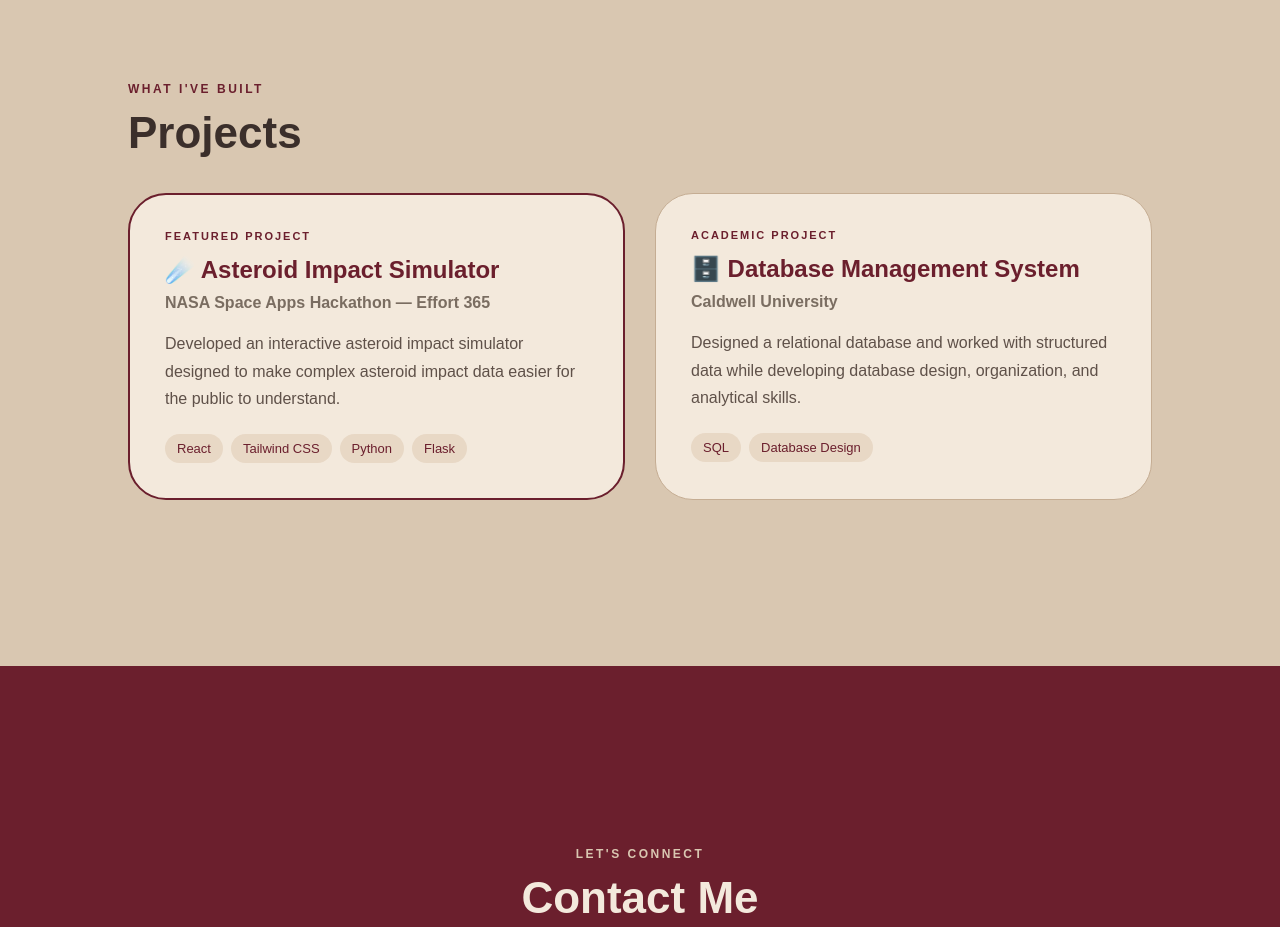
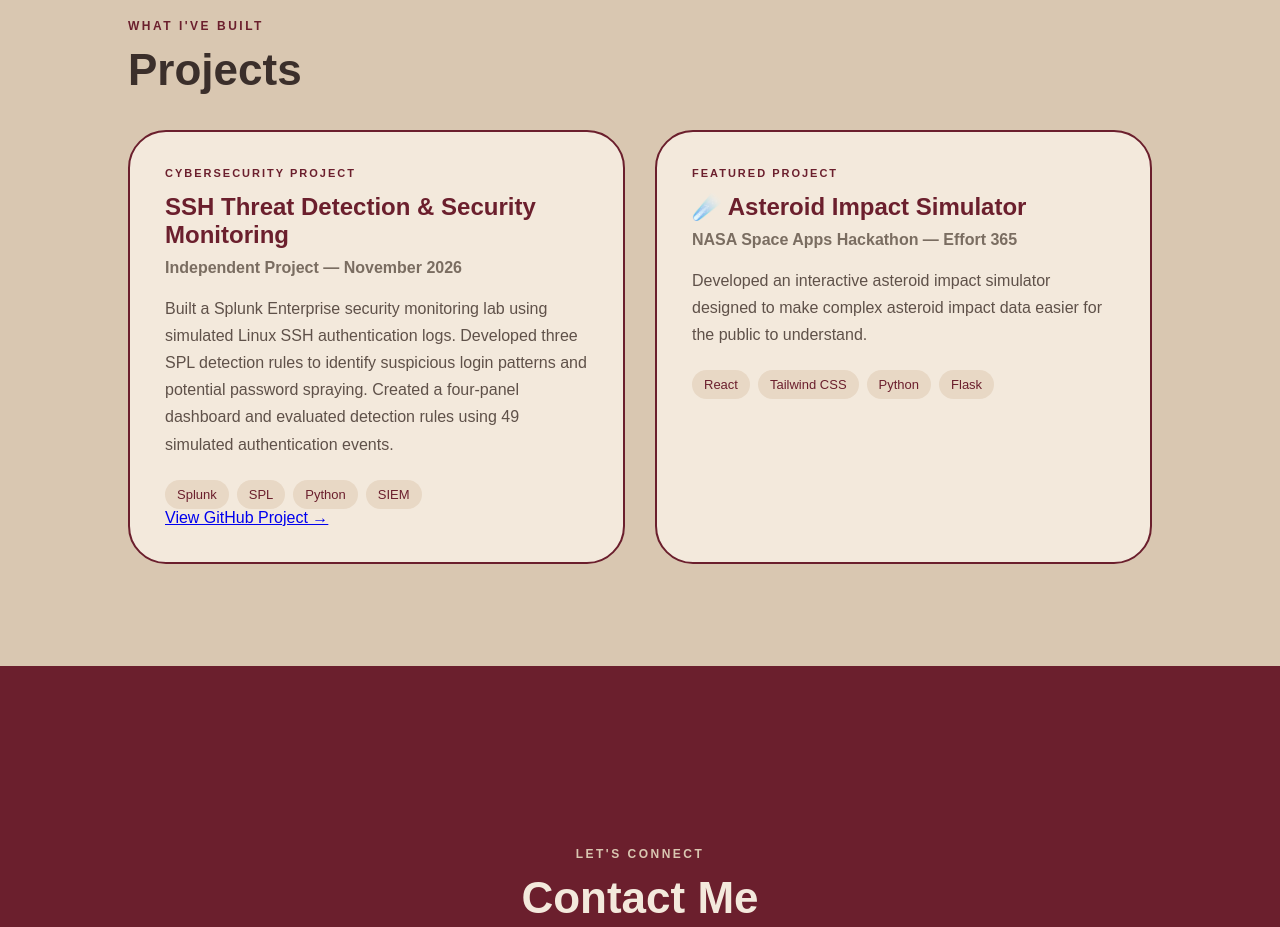
Before and after one commit to Samikshya09/samikshya--personal-portfolio, a plain HTML site: page index.html in a window 1280 px wide. Shown: the part 4240-5167 px from the top of the page. Drawn offline with Linux system fonts and the light colour scheme.

Commit message:
Remove Database Management project

```diff
--- a/index.html
+++ b/index.html
@@ -442,6 +442,40 @@
         <div class="projects-container">
 
 
+<!-- SPLUNK CYBERSECURITY PROJECT -->
+<div class="project-card featured-project">
+  <p class="project-type">CYBERSECURITY PROJECT</p>
+
+  <h3>SSH Threat Detection &amp; Security Monitoring</h3>
+
+  <p class="project-event">
+    Independent Project — November 2026
+  </p>
+
+  <p class="project-description">
+    Built a Splunk Enterprise security monitoring lab using
+    simulated Linux SSH authentication logs. Developed three
+    SPL detection rules to identify suspicious login patterns
+    and potential password spraying. Created a four-panel
+    dashboard and evaluated detection rules using 49
+    simulated authentication events.
+  </p>
+
+  <div class="project-tech">
+    <span>Splunk</span>
+    <span>SPL</span>
+    <span>Python</span>
+    <span>SIEM</span>
+  </div>
+
+  <a href="https://github.com/Samikshya09/SSH-Threat-Detection-Splunk"
+     target="_blank"
+     rel="noopener noreferrer">
+    View GitHub Project →
+  </a>
+</div>
+
+
             <!-- NASA PROJECT -->
 
             <div class="project-card featured-project">
@@ -477,37 +511,7 @@
             </div>
 
 
-            <!-- DATABASE PROJECT -->
 
-            <div class="project-card">
-
-                <p class="project-type">
-                    ACADEMIC PROJECT
-                </p>
-
-                <h3>
-                    🗄️ Database Management System
-                </h3>
-
-                <p class="project-event">
-                    Caldwell University
-                </p>
-
-                <p class="project-description">
-                    Designed a relational database and worked with
-                    structured data while developing database design,
-                    organization, and analytical skills.
-                </p>
-
-
-                <div class="project-tech">
-
-                    <span>SQL</span>
-                    <span>Database Design</span>
-
-                </div>
-
-            </div>
 
 
         </div>
```
